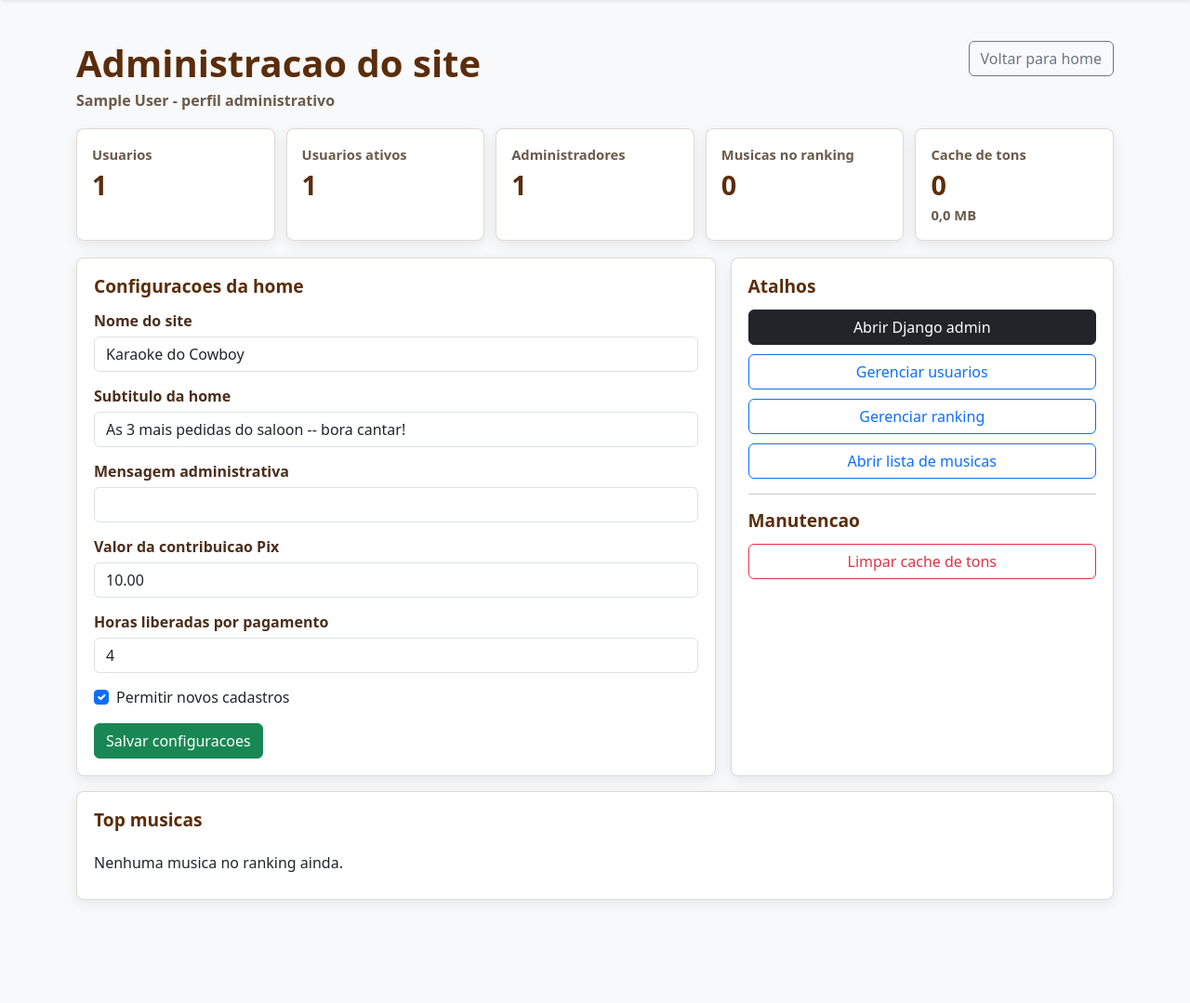
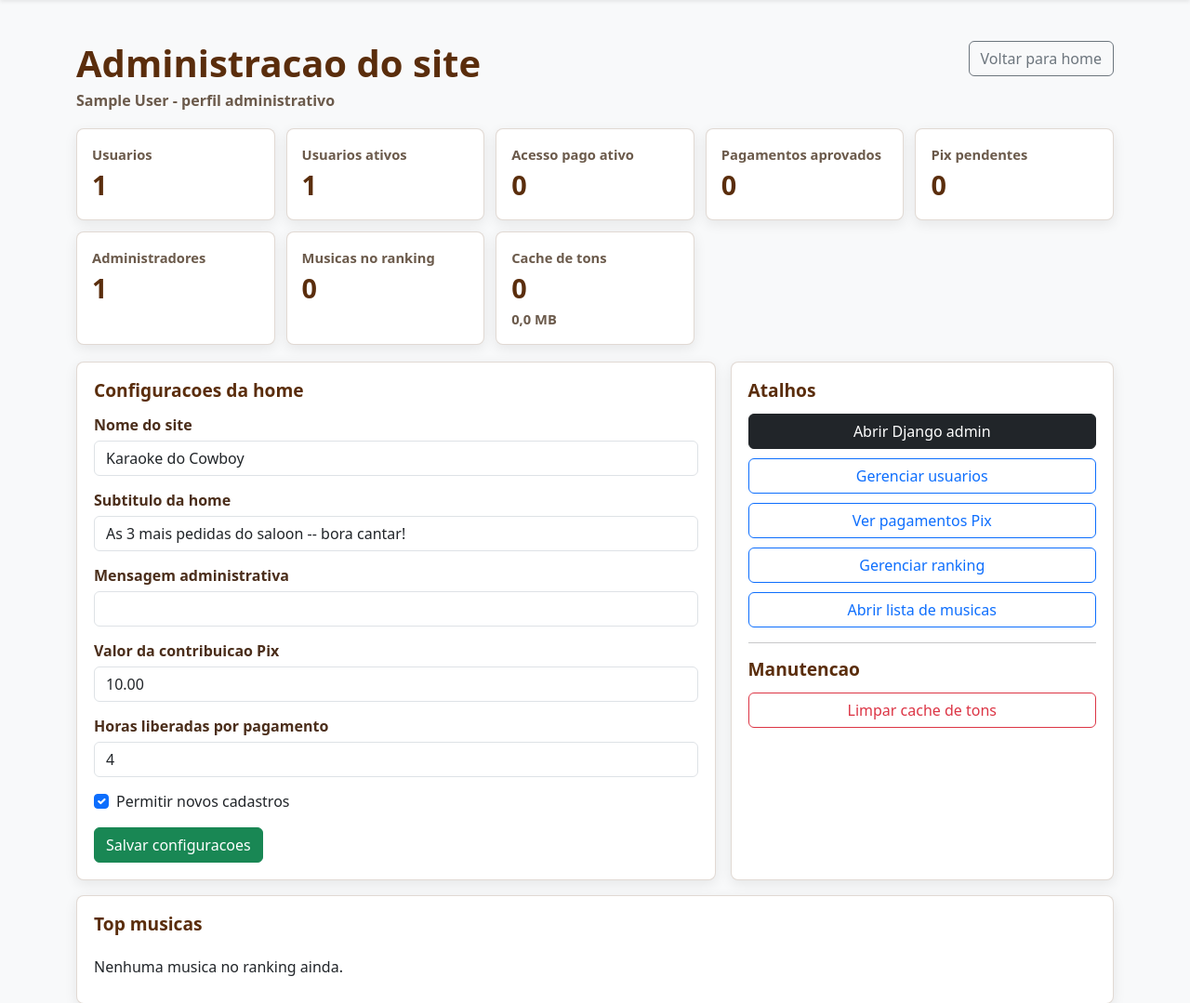
Before and after one commit to denilsonrgama/karaoke_frontend, a Django app: page /site-admin/ in a window 1280 px wide. Shown: the part 58-1137 px from the top of the page at 93% size. Before the commit the page ends 1027 px from the top, so only its background shows below. Run offline with Django 5.2, Linux system fonts and the light colour scheme; the visitor is signed in with stand-in values (Sample User, id 1); data comes from the database, SQL or seed files in the repository; data that the repository does not hold is empty.

Commit message:
Show paid access status in admin

```diff
--- a/accounts/templates/accounts/admin_dashboard.html
+++ b/accounts/templates/accounts/admin_dashboard.html
@@ -142,6 +142,18 @@
       <div class="metric-value">{{ active_users }}</div>
     </div>
     <div class="metric-card">
+      <div class="metric-label">Acesso pago ativo</div>
+      <div class="metric-value">{{ paid_active_users }}</div>
+    </div>
+    <div class="metric-card">
+      <div class="metric-label">Pagamentos aprovados</div>
+      <div class="metric-value">{{ approved_payments }}</div>
+    </div>
+    <div class="metric-card">
+      <div class="metric-label">Pix pendentes</div>
+      <div class="metric-value">{{ pending_payments }}</div>
+    </div>
+    <div class="metric-card">
       <div class="metric-label">Administradores</div>
       <div class="metric-value">{{ staff_users }}</div>
     </div>
@@ -209,6 +221,7 @@
       <div class="quick-actions">
         <a class="btn btn-dark" href="{% url 'admin:index' %}">Abrir Django admin</a>
         <a class="btn btn-outline-primary" href="{% url 'admin:accounts_user_changelist' %}">Gerenciar usuarios</a>
+        <a class="btn btn-outline-primary" href="{% url 'admin:payments_contributionpayment_changelist' %}">Ver pagamentos Pix</a>
         <a class="btn btn-outline-primary" href="{% url 'admin:musicas_musica_changelist' %}">Gerenciar ranking</a>
         <a class="btn btn-outline-primary" href="{% url 'lista_musicas' %}">Abrir lista de musicas</a>
       </div>
--- a/accounts/views.py
+++ b/accounts/views.py
@@ -7,8 +7,10 @@ from django.contrib.admin.views.decorators import staff_member_required
 from django.contrib.auth import logout
 from django.contrib.auth.views import LoginView
 from django.shortcuts import redirect, render
+from django.utils import timezone
 
 from musicas.models import Musica
+from payments.models import ContributionPayment
 from .forms import SiteConfigurationForm, UserRegisterForm
 from .models import SiteConfiguration, User
 
@@ -97,6 +99,13 @@ def admin_dashboard(request):
         "total_users": User.objects.count(),
         "staff_users": User.objects.filter(is_staff=True).count(),
         "active_users": User.objects.filter(is_active=True).count(),
+        "paid_active_users": User.objects.filter(access_expires_at__gt=timezone.now()).count(),
+        "approved_payments": ContributionPayment.objects.filter(
+            status=ContributionPayment.STATUS_APPROVED
+        ).count(),
+        "pending_payments": ContributionPayment.objects.filter(
+            status=ContributionPayment.STATUS_PENDING
+        ).count(),
         "total_musicas": Musica.objects.count(),
         "top_musicas": Musica.objects.order_by("-acessos", "nome")[:5],
         "tone_cache_count": cache_count,
```
Also changed, not shown: accounts/admin.py (+17 -2 lines), payments/admin.py (+8 -0 lines).
